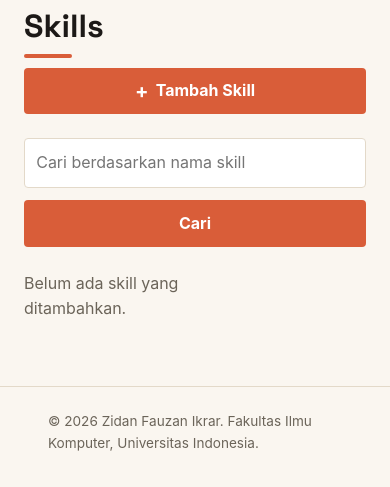
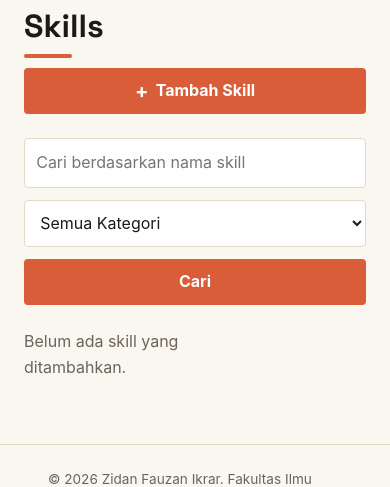
Before and after one commit to zidanfauzanikrar/myportofolio, a Django app: page /skills/ in a window 390 px wide. Shown: the part 231-718 px from the top of the page. Run offline with Django 5.2, Linux system fonts and the light colour scheme; data that the repository does not hold is empty.

Commit message:
feat: Added search filter by category as extra functionaility

```diff
--- a/main/views.py
+++ b/main/views.py
@@ -28,12 +28,13 @@ def show_experience(request):
         json_response.content.decode("utf-8"),
     )
     experiences = [experience.object for experience in experiences]
-    title_query = request.GET.get("title", "").strip()
 
     context = {
         "name": "Zidan Fauzan Ikrar",
         "experience_list": experiences,
-        "title_query": title_query,
+        "title_query": request.GET.get("title", "").strip(),
+        "category_query": request.GET.get("category", "").strip(),
+        "category_choices": Experience.EXPERIENCE_CHOICES,
     }
     return render(request, "experience.html", context)
 
@@ -53,10 +54,14 @@ def create_experience(request):
 
 def get_experience_json(request):
     title_query = request.GET.get("title", "").strip()
+    category_query = request.GET.get("category", "").strip()
     experiences = Experience.objects.all()
 
     if title_query:
         experiences = experiences.filter(title__icontains=title_query)
+
+    if category_query:
+        experiences = experiences.filter(category=category_query)
 
     experiences_json = serializers.serialize("json", experiences)
     return HttpResponse(experiences_json, content_type="application/json")
@@ -95,12 +100,13 @@ def show_skill(request):
         json_response.content.decode("utf-8"),
     )
     skills = [skill.object for skill in skills]
-    title_query = request.GET.get("title", "").strip()
 
     context = {
         "name": "Zidan Fauzan Ikrar",
         "skill_list": skills,
-        "title_query": title_query,
+        "title_query": request.GET.get("title", "").strip(),
+        "category_query": request.GET.get("category", "").strip(),
+        "category_choices": Skill.SKILL_CHOICES,
     }
     return render(request, "skill.html", context)
 
@@ -120,10 +126,14 @@ def create_skill(request):
 
 def get_skill_json(request):
     title_query = request.GET.get("title", "").strip()
+    category_query = request.GET.get("category", "").strip()
     skills = Skill.objects.all()
 
     if title_query:
         skills = skills.filter(title__icontains=title_query)
+
+    if category_query:
+        skills = skills.filter(category=category_query)
 
     skills_json = serializers.serialize("json", skills)
     return HttpResponse(skills_json, content_type="application/json")
--- a/static/css/style.css
+++ b/static/css/style.css
@@ -456,6 +456,24 @@ h1,
     border-color: var(--accent);
 }
 
+.skill-search__select,
+.experience-search__select {
+    width: 100%;
+    min-width: 0;
+    padding: 0.7rem;
+    border: 1px solid var(--line);
+    border-radius: var(--radius);
+    background: #fff;
+    color: var(--ink);
+    font: inherit;
+}
+
+.skill-search__select:focus,
+.experience-search__select:focus {
+    outline: 2px solid var(--accent);
+    border-color: var(--accent);
+}
+
 .skill-card-actions {
     display: flex;
     flex-direction: column;
@@ -576,6 +594,11 @@ h1,
     .skill-delete-modal__actions .button {
         width: 100%;
         text-align: center;
+    }
+
+    .skill-search__select,
+    .experience-search__select {
+        width: 100%;
     }
 }
 
--- a/templates/skill.html
+++ b/templates/skill.html
@@ -24,6 +24,14 @@
                            placeholder="Cari berdasarkan nama skill"
                            class="skill-search__input"
                            aria-label="Cari berdasarkan nama skill">
+                    <select name="category"
+                            class="skill-search__select"
+                            aria-label="Filter berdasarkan kategori">
+                        <option value="">Semua Kategori</option>
+                        {% for value, label in category_choices %}
+                            <option value="{{ value }}" {% if value == category_query %}selected{% endif %}>{{ label }}</option>
+                        {% endfor %}
+                    </select>
                     <button type="submit" class="button">Cari</button>
                 </form>
                 <div class="portofolio-grid skill-grid">
```
Also changed, not shown: templates/experience.html (+8 -0 lines).
